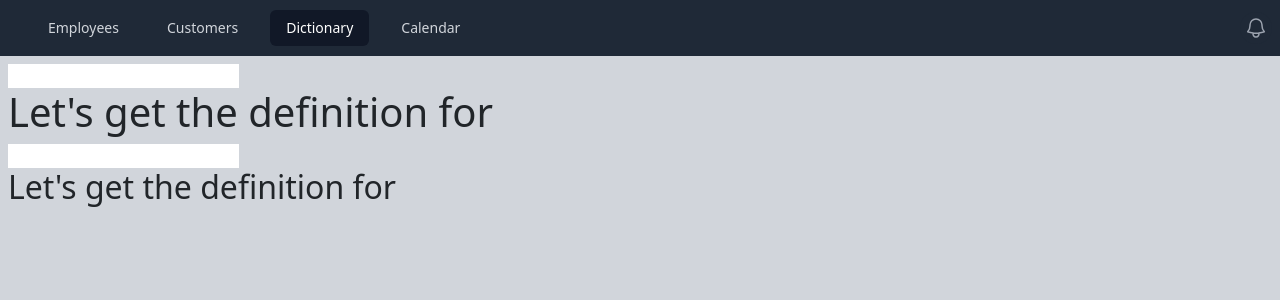
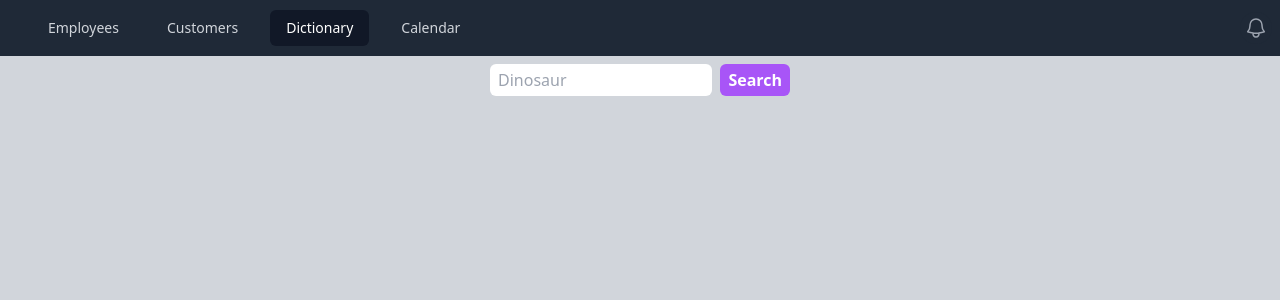
Before and after one commit to Daucko/react, a React (Create React App) app: page /dictionary in a window 1280 px wide. Shown: the top 300 px of the page. Built offline with nearby package versions, Linux system fonts and the light colour scheme.

Commit message:
style the dictionary

```diff
--- a/src/App.js
+++ b/src/App.js
@@ -8,7 +8,9 @@
 import Employees from "./pages/Employees";
 import { BrowserRouter, Routes, Route } from "react-router-dom";
 import Customers from "./pages/Customers";
-import Dictionary from "./components/Dictionary";
+import Dictionary from "./pages/Dictionary";
+import Definition from "./pages/Definition";
+import NotFound from "./components/NotFound";
 
 function App() {
   return (
@@ -17,7 +19,10 @@
         <Routes>
           <Route path="/employees" element={<Employees />} />
           <Route path="/dictionary" element={<Dictionary />} />
+          <Route path="/dictionary/:search" element={<Definition />} />
           <Route path="/customers" element={<Customers />} />
+          <Route path="/404" element={<NotFound />} />
+          <Route path="/*" element={<NotFound />} />
         </Routes>
       </Header>
     </BrowserRouter>
--- /dev/null
+++ b/src/components/DefinitionSearch.js
@@ -0,0 +1,28 @@
+import { useEffect, useState } from "react";
+import { useNavigate } from "react-router-dom";
+
+export default function DefinitionSearch() {
+  const [word, setWord] = useState("");
+  const navigate = useNavigate();
+
+  return (
+    <form
+      className="flex space-between space-x-2 max-w-[300px]"
+      onSubmit={() => {
+        navigate("/dictionary/" + word);
+      }}
+    >
+      <input
+        className="shrink min-w-0 px-2 rounded py-1"
+        type="text"
+        placeholder="Dinosaur"
+        onChange={(e) => {
+          setWord(e.target.value);
+        }}
+      />
+      <button className="bg-purple-500 hover:bg-purple-700 text-white font-bold py-1 px-2 rounded">
+        Search
+      </button>
+    </form>
+  );
+}
--- a/src/components/Dictionary.js
+++ /dev/null
@@ -1,33 +0,0 @@
-import { useEffect, useState } from "react";
-
-export default function Dictionary() {
-  const [word, setWord] = useState("");
-  const [word2, setWord2] = useState("");
-
-  useEffect(() => {
-    console.log(`state updated ${word}`);
-  }, [word]);
-
-  useEffect(() => {
-    console.log(`state updated ${word2}`);
-  }, [word2]);
-
-  return (
-    <>
-      <input
-        type="text"
-        onChange={(e) => {
-          setWord(e.target.value);
-        }}
-      />
-      <h1>Let's get the definition for {word}</h1>
-      <input
-        type="text"
-        onChange={(e) => {
-          setWord2(e.target.value);
-        }}
-      />
-      <h2>Let's get the definition for {word2}</h2>
-    </>
-  );
-}
--- a/src/components/Header.js
+++ b/src/components/Header.js
@@ -92,7 +92,7 @@
         )}
       </Disclosure>
       <div className="bg-gray-300">
-        <div className="max-w-7xl mx-auto min-h-screen p-2">
+        <div className="max-w-7xl mx-auto min-h-screen px-3 py-2">
           {props.children}
         </div>
       </div>
--- /dev/null
+++ b/src/components/NotFound.js
@@ -0,0 +1,3 @@
+export default function NotFound() {
+  return <p>The page you are looking for was not found</p>;
+}
--- /dev/null
+++ b/src/pages/Definition.js
@@ -0,0 +1,84 @@
+import { useEffect, useState } from "react";
+import { Link, useNavigate, useParams } from "react-router-dom";
+import { v4 as uuidv4 } from "uuid";
+import NotFound from "../components/NotFound";
+import DefinitionSearch from "../components/DefinitionSearch";
+
+export default function Definition() {
+  const [word, setWord] = useState("");
+  const [notFound, setNotFound] = useState(false);
+  const [error, setError] = useState(false);
+
+  let { search } = useParams();
+  const navigate = useNavigate();
+
+  useEffect(() => {
+    // const url = "https://httpstsdibv;qwgobgcdn'9xhhatus.com";
+    // const url = "https://httpstat.us/501";
+    const url = "https://api.dictionaryapi.dev/api/v2/entries/en/" + search;
+    fetch(url)
+      .then((response) => {
+        console.log(response.status);
+        if (response.status === 401) {
+          setNotFound(true);
+        } else if (response.status === 401) {
+          navigate("/login");
+        } else if (response.status === 500) {
+          // useServerError(true);
+        }
+
+        if (!response.ok) {
+          setError(true);
+          throw new Error("Something went wrong");
+        }
+
+        return response.json();
+      })
+      .then((data) => {
+        setWord(data[0].meanings);
+      })
+      .catch((e) => {
+        console.log(e.message);
+      });
+  }, []);
+
+  if (notFound === true) {
+    return (
+      <>
+        <NotFound />
+        <Link to="/dictionary">Search another</Link>
+      </>
+    );
+  }
+  if (error === true) {
+    return (
+      <>
+        <p>Something went wrong, try again</p>
+        <Link to="/dictionary">Search another</Link>
+      </>
+    );
+  }
+
+  return (
+    <>
+      {word ? (
+        <>
+          <h1>Here is a definition:</h1>
+
+          {word.map((meaning) => {
+            return (
+              <p key={uuidv4()}>
+                {meaning.partOfSpeech + ": "}
+                {meaning.definitions[0].definition}
+              </p>
+            );
+          })}
+          <p>Search again</p>
+          <DefinitionSearch />
+        </>
+      ) : (
+        <p>Loading...</p>
+      )}
+    </>
+  );
+}
--- /dev/null
+++ b/src/pages/Dictionary.js
@@ -0,0 +1,9 @@
+import DefinitionSearch from "../components/DefinitionSearch";
+
+export default function Dictionary() {
+  return (
+    <div className="flex justify-center dict">
+      <DefinitionSearch />
+    </div>
+  );
+}
```
